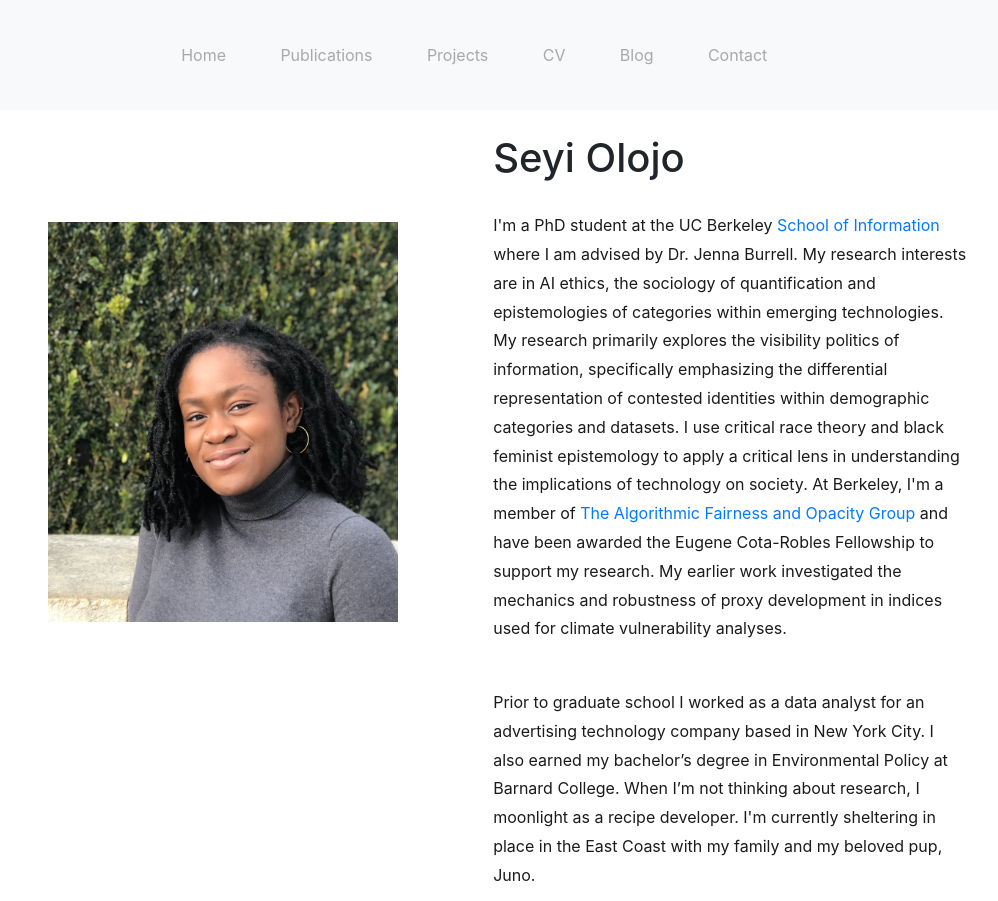
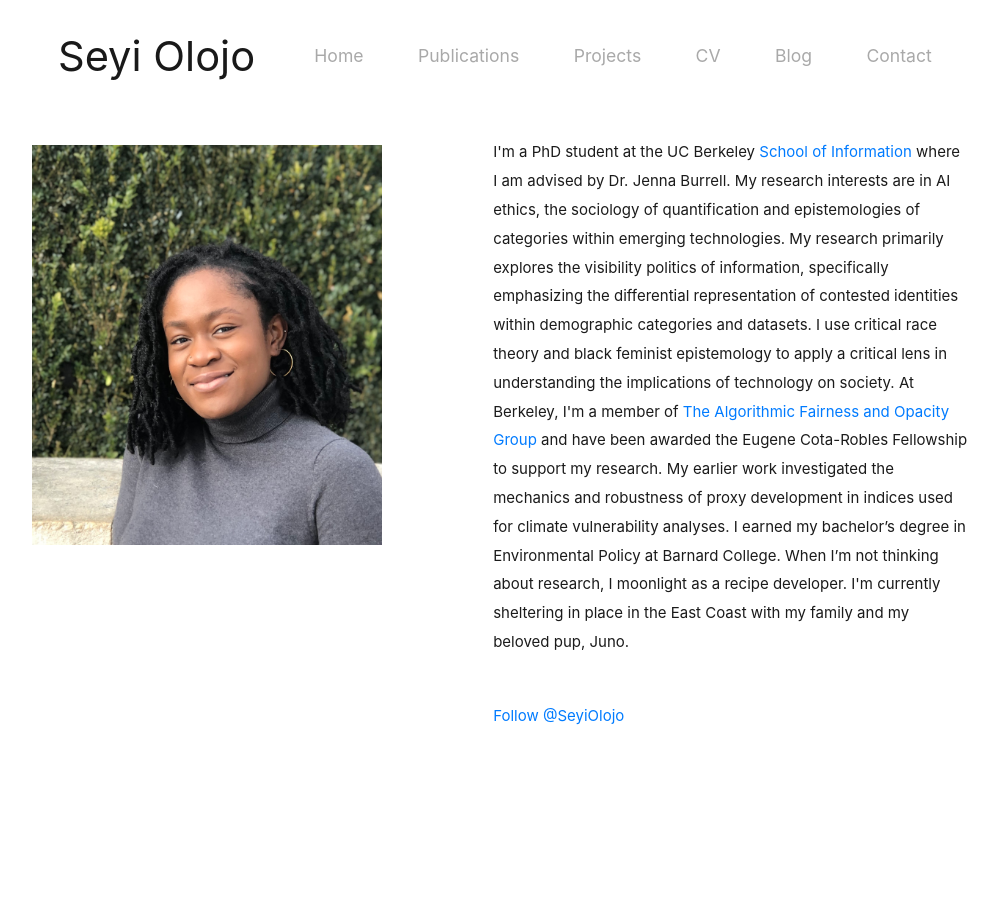
Before and after one commit to seolojo/Portfolio, a plain HTML site: page index.html in a window 1280 px wide. Shown: the top 901 px of the page, without its empty margins (181-1179 px from the left). After the commit the page ends 800 px from the top, so only its background shows below. Drawn offline with Linux system fonts and the light colour scheme.

Commit message:
updating the nav bar

```diff
--- a/css/style.css
+++ b/css/style.css
@@ -8,7 +8,7 @@
 }
 
 .header_area .main-menu .navbar{
-    padding: 1rem 20rem;
+    padding: 1rem 9rem;
 }
 
 .header_area .main-menu .nav-item .nav-link{
@@ -18,7 +18,7 @@
 }
 
 .header_area .main-menu .navbar-nav a:hover{
-    background: #201adb;
+    background: #4689ee;
     -webkit-background-clip: text;
     -webkit-text-fill-color: transparent;
     background-clip: text;
@@ -47,15 +47,27 @@
 .para{
     padding-top: 1.2rem;
     line-height: 1.8rem;
+    margin-top: 0.3rem;
+    font-size: 15px;
 }
 
 img{
-    margin-top: 7rem;
-    margin-left: 9rem;
+    margin-top: 2rem;
+    margin-left: 8rem;
 
 }
 
 .name-header{
-    padding-left: 1.2rem;
+    padding-left: 1.1rem;
     padding-top: 1.5rem;
 }
+
+.main-menu{
+    font-size: 1.1rem;
+}
+
+.navbar-brand{
+    font-size: 2.6rem;
+    margin-right: 0;
+    color: darkgray;
+}
--- a/index.html
+++ b/index.html
@@ -22,11 +22,15 @@
 
     <header class="header_area">
         <div class="main-menu">
-            <nav class="navbar navbar-expand-lg navbar-light bg-light">
+            <nav class="navbar navbar-expand-lg navbar-light bg-white" style="background-color: white">
                 <div class="container-fluid">
+
+                  <a class="navbar-brand" href="#">Seyi Olojo</a>
+
                   <button class="navbar-toggler" type="button" data-bs-toggle="collapse" data-bs-target="#navbarNav" aria-controls="navbarNav" aria-expanded="false" aria-label="Toggle navigation">
                     <span class="navbar-toggler-icon"></span>
                   </button>
+
                   <div class="collapse navbar-collapse" id="navbarNav">
                       <div class="mr-auto"></div>
                     <ul class="navbar-nav">
@@ -71,9 +75,6 @@
                     <img src="./img/olojo_seyi_headshot.jpg" width="350" height="400">
                 </div>
                 <div class="col">
-                    <h1 class="name-header">
-                        Seyi Olojo
-                    </h1>
                     <p class="para">
                         I'm a PhD student at the UC Berkeley <a href="https://www.ischool.berkeley.edu/">School of Information</a> where I am advised by Dr. Jenna Burrell.
 
@@ -83,11 +84,7 @@
                         I use critical race theory and black feminist epistemology to apply a critical lens in understanding the implications
                         of technology on society. At Berkeley, I'm a member of <a href="https://afog.berkeley.edu/">The Algorithmic Fairness and Opacity Group</a>
                         and have been awarded the Eugene Cota-Robles Fellowship to support my research. My earlier work investigated the mechanics and robustness of
-                        proxy development in indices used for climate vulnerability analyses.
-                    </p>
-                    <p class="para">
-                        Prior to graduate school I worked as a data analyst for an advertising technology company based in New York City.
-                        I also earned my bachelor’s degree in Environmental Policy at Barnard College. When I’m not thinking about research,
+                        proxy development in indices used for climate vulnerability analyses. I earned my bachelor’s degree in Environmental Policy at Barnard College. When I’m not thinking about research,
                         I moonlight as a recipe developer. I'm currently sheltering in place in the East Coast with my family and my beloved
                         pup, Juno.
                     </p>
```
